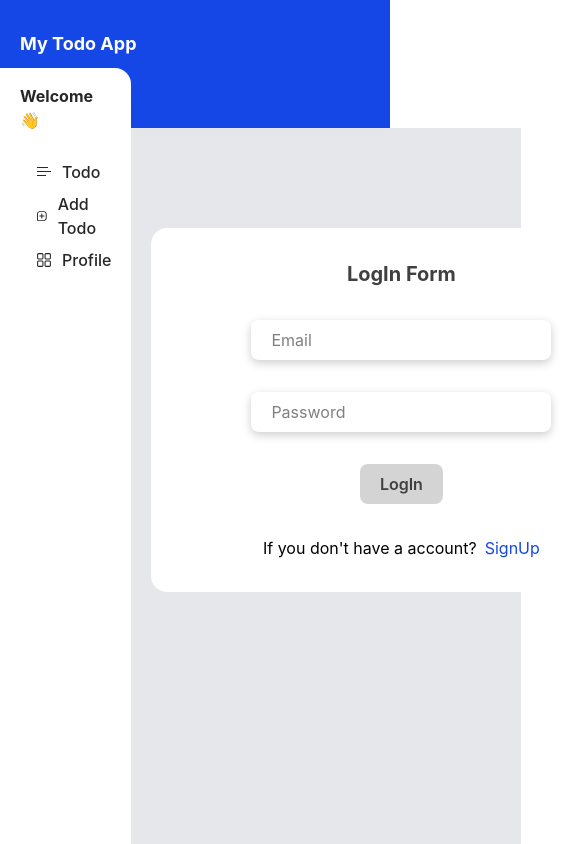
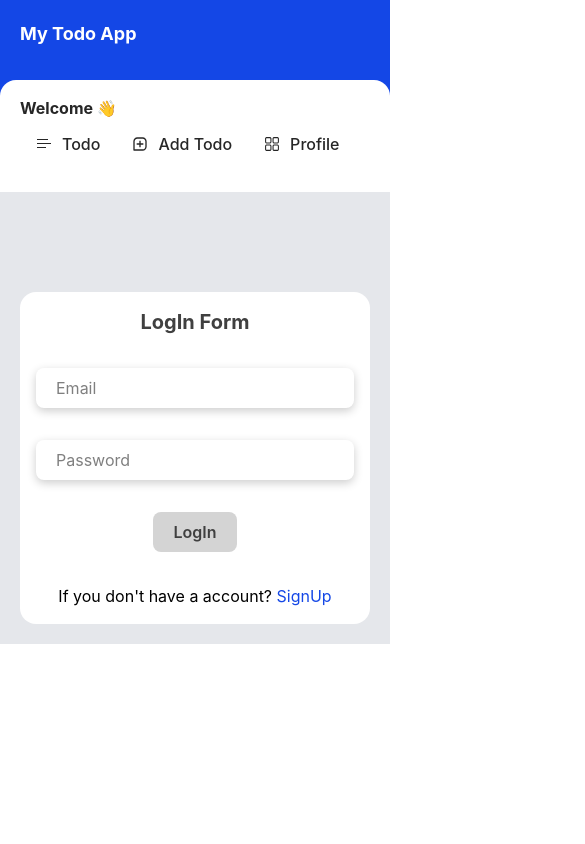
Before and after one commit to AliTaghawi/todo-app, a Next.js app: page /signin in a window 390 px wide. Shown: the top 844 px of the page, 585 px wide, since content can reach past the window. Built offline with nearby package versions, Linux system fonts and the light colour scheme; no server answers.

Commit message:
making sidebar and signForm responsive

```diff
--- a/components/layout/Layout.js
+++ b/components/layout/Layout.js
@@ -9,14 +9,14 @@ const liStyles = "flex items-center gap-2.5 text-base font-medium ml-4 mb-2";
 async function Layout({ children }) {
   return (
     <>
-      <header className="bg-blue-700 text-white p-5 pb-15 text-lg font-bold h-32 flex justify-between items-center">
+      <header className="bg-blue-700 text-white p-5 pb-15 text-lg font-bold min-[500px]:h-32 flex justify-between items-center">
         <p>My Todo App</p>
         <LogoutButton />
       </header>
-      <main className="flex min-h-[calc(100vh-128px)]">
-        <aside className="pt-4 px-5 relative bottom-15 bg-white rounded-tr-2xl w-56 text-neutral-800">
-          <p className="font-bold mb-7">Welcome 👋</p>
-          <ul>
+      <main className="flex flex-col min-[500px]:flex-row min-h-[calc(100vh-128px)]">
+        <aside className="pt-4 px-5 relative min-[500px]:bottom-15 bottom-7 bg-white min-[500px]:rounded-tl-none rounded-t-2xl min-[500px]:w-56 w-full text-neutral-800">
+          <p className="font-bold min-[500px]:mb-7 mb-3">Welcome 👋</p>
+          <ul className="flex gap-4 min-[500px]:block">
             <li className={liStyles}>
               <VscListSelection />
               <Link href="/">Todo</Link>
--- a/components/modules/SignForm.js
+++ b/components/modules/SignForm.js
@@ -2,7 +2,7 @@ import Link from "next/link";
 import { Toaster } from "react-hot-toast";
 
 const inputStyles =
-  "shadow-[0_3px_10px] shadow-black/20 py-2 px-5 rounded-lg w-[300px]";
+  "shadow-[0_3px_10px] shadow-black/20 py-2 px-5 rounded-lg min-[521px]:w-[300px] w-full";
 
 const SignForm = ({ data, setData, clickHandler, register = false }) => {
   const changeHandler = (e) => {
@@ -11,7 +11,7 @@ const SignForm = ({ data, setData, clickHandler, register = false }) => {
   };
 
   return (
-    <div className=" bg-white mt-20 mx-auto p-8 rounded-2xl w-[500px] text-center flex flex-col items-center gap-8">
+    <div className=" bg-white mt-20 mx-auto p-4 min-[570px]:px-8 rounded-2xl max-w-[500px] text-center flex flex-col items-center gap-8">
       <h2 className="text-xl font-bold text-neutral-700">
         {register ? "Registration Form" : "LogIn Form"}
       </h2>
@@ -47,11 +47,11 @@ const SignForm = ({ data, setData, clickHandler, register = false }) => {
       >
         {register ? "Register" : "LogIn"}
       </button>
-      <div className="flex gap-2">
-        <p>
-          {register ? "If you have a account?" : "If you don't have a account?"}
+      <div className="">
+        <p className="inline">
+          {register ? "If you have a account? " : "If you don't have a account? "}
         </p>
-        <Link href={register ? "/signin" : "signup"} className="text-blue-700">
+        <Link href={register ? "/signin" : "signup"} className="text-blue-700 inline">
           {register ? "SignIn" : "SignUp"}
         </Link>
       </div>
```
